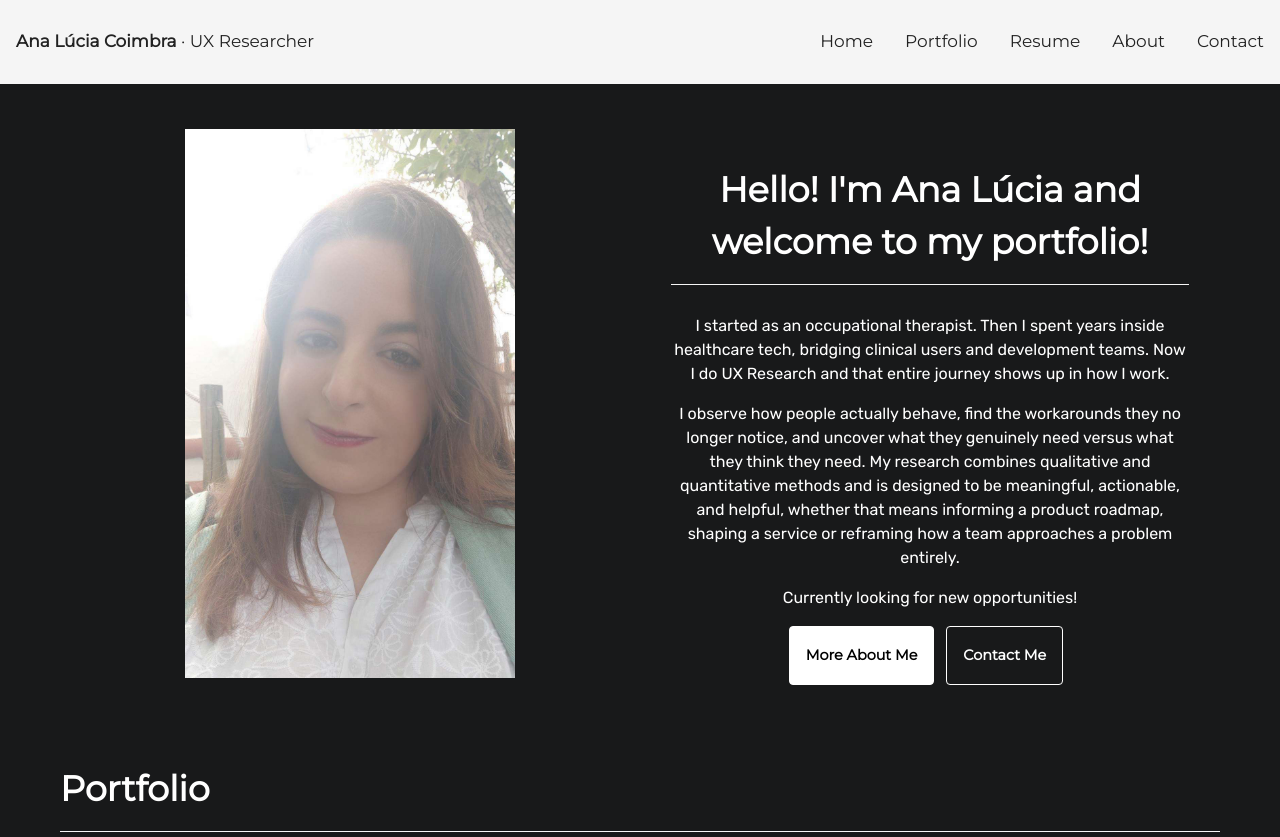
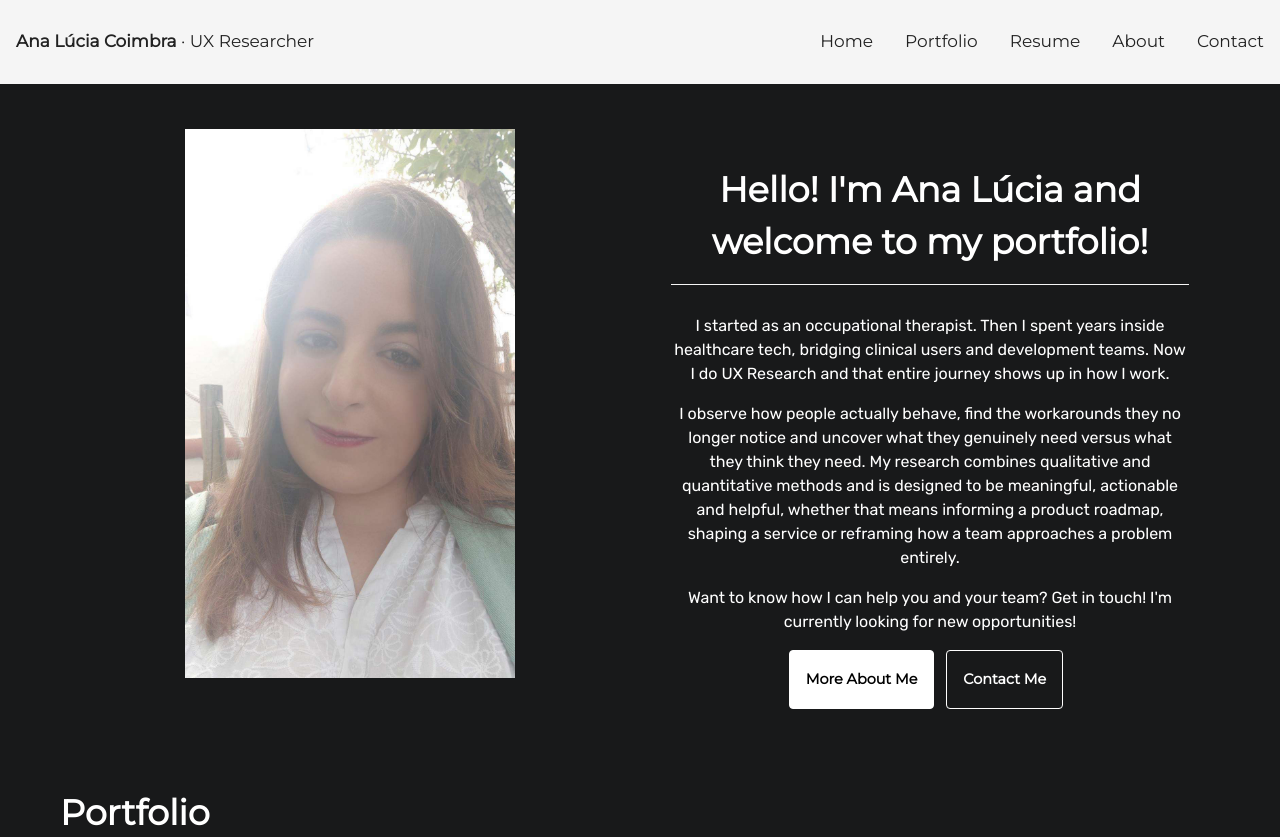
Before and after one commit to analuciacoimbra/analuciacoimbra.github.io, a Jekyll site: the page built from index.html, in a window 1280 px wide and 900 px high, cut to the strip 0-837 px from the top of the window. Built offline with Jekyll 4.4.1, drawn with Linux system fonts in a browser that asks for light colours.

Commit message:
Update index.html

```diff
--- a/index.html
+++ b/index.html
@@ -19,13 +19,16 @@ layout: default
       </p>
       <p>
         I observe how people actually behave, find the workarounds they no
-        longer notice, and uncover what they genuinely need versus what they
+        longer notice and uncover what they genuinely need versus what they
         think they need. My research combines qualitative and quantitative
-        methods and is designed to be meaningful, actionable, and helpful,
+        methods and is designed to be meaningful, actionable and helpful,
         whether that means informing a product roadmap, shaping a service or
         reframing how a team approaches a problem entirely.
       </p>
-      <p>Currently looking for new opportunities!</p>
+      <p>
+        Want to know how I can help you and your team? Get in touch! I'm
+        currently looking for new opportunities!
+      </p>
       <a href="./aboutme" class="btn btn-primary">More About Me</a>
       <a href="#contact" class="btn btn-secondary contact-skip">Contact Me</a>
     </div>
```
